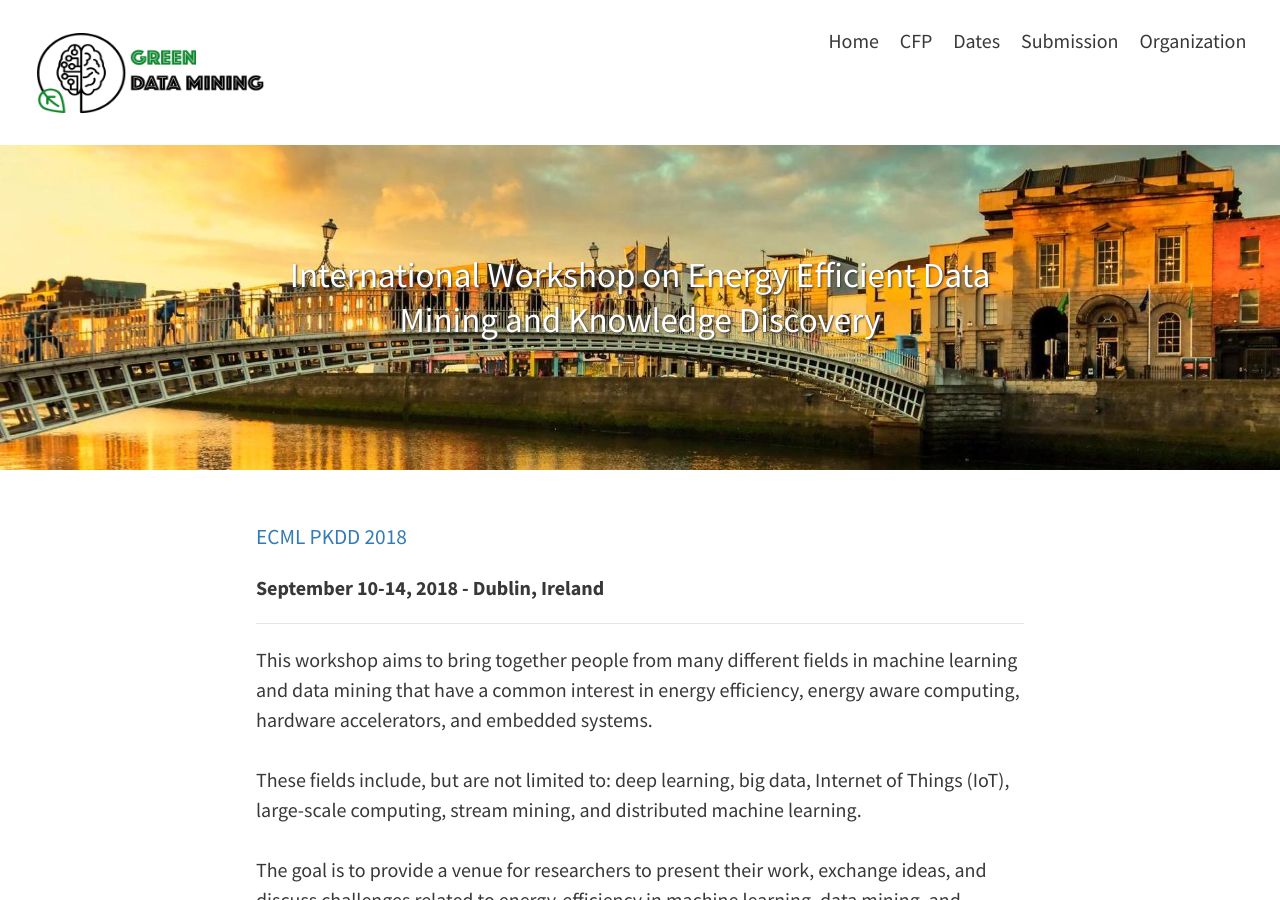
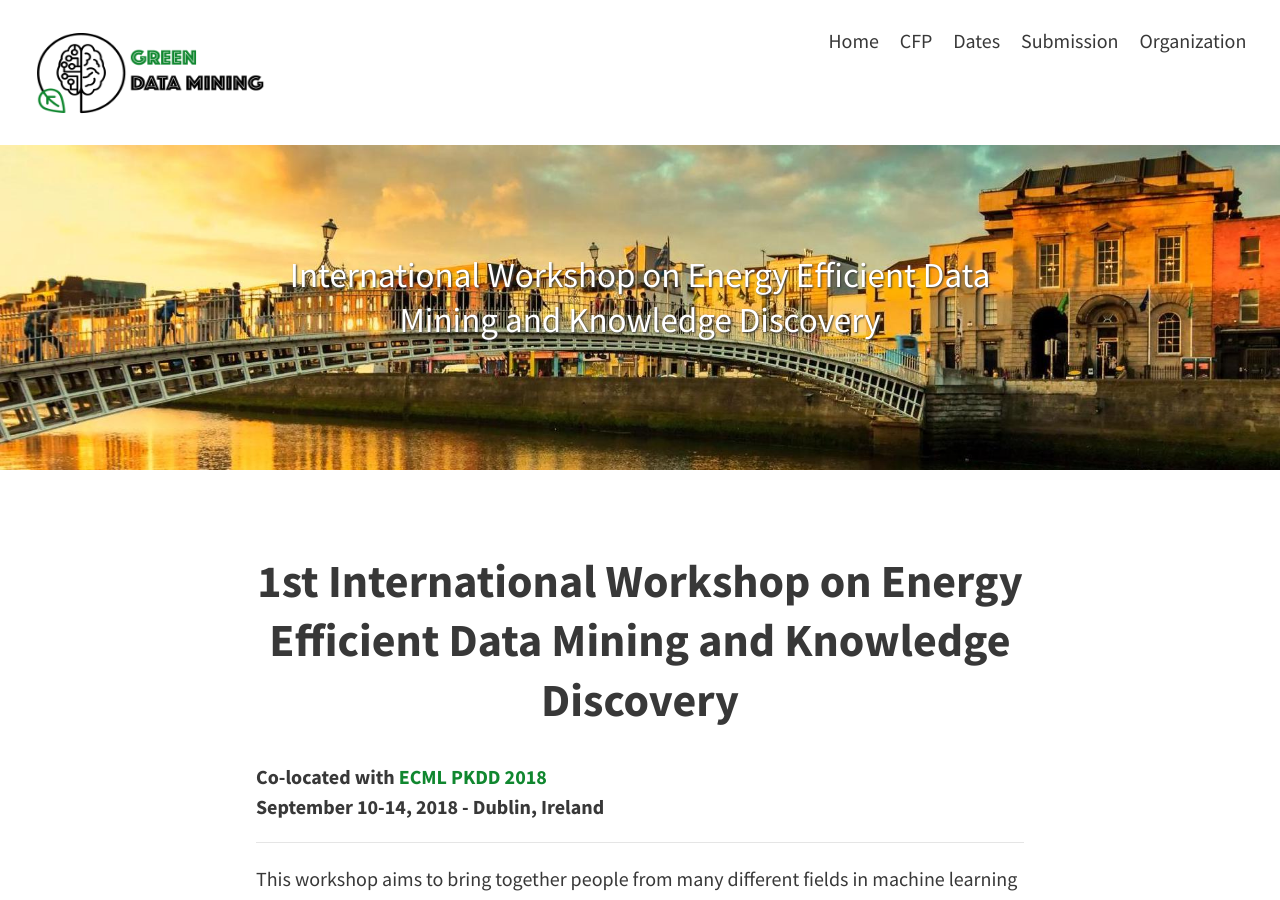
Before and after one commit to greendatamining/greendatamining18, a Jekyll site: the page built from index.md, in a window 1280 px wide and 900 px high. Built offline with Jekyll 4.4.1, drawn with Linux system fonts in a browser that asks for light colours.

Commit message:
Modified index.md to add the title + correct the color

```diff
--- a/index.md
+++ b/index.md
@@ -5,10 +5,11 @@ subtitle: International Workshop on Energy Efficient Data Mining and Knowledge D
 permalink: /
 feature-img: "assets/img/workshop/dublin.jpg"
 ---
+<h1 style="text-align: center">1st International Workshop on Energy Efficient Data Mining and Knowledge Discovery</h1>
 
-<span style="color: #10872F;font-size: 16pt; "><a href="http://www.ecmlpkdd2018.org/" target="_blank" rel="noopener">ECML PKDD 2018</a>
+**Co-located with <a href="http://www.ecmlpkdd2018.org/" target="_blank" rel="noopener"> <span style="color:#10872F">ECML PKDD 2018</span></a>**
+**September 10-14, 2018 - Dublin, Ireland**
 
-**September 10-14, 2018 - Dublin, Ireland**
 <hr>
 
 This workshop aims to bring together people from many different fields
```
Also changed, not shown: 2 other files.
